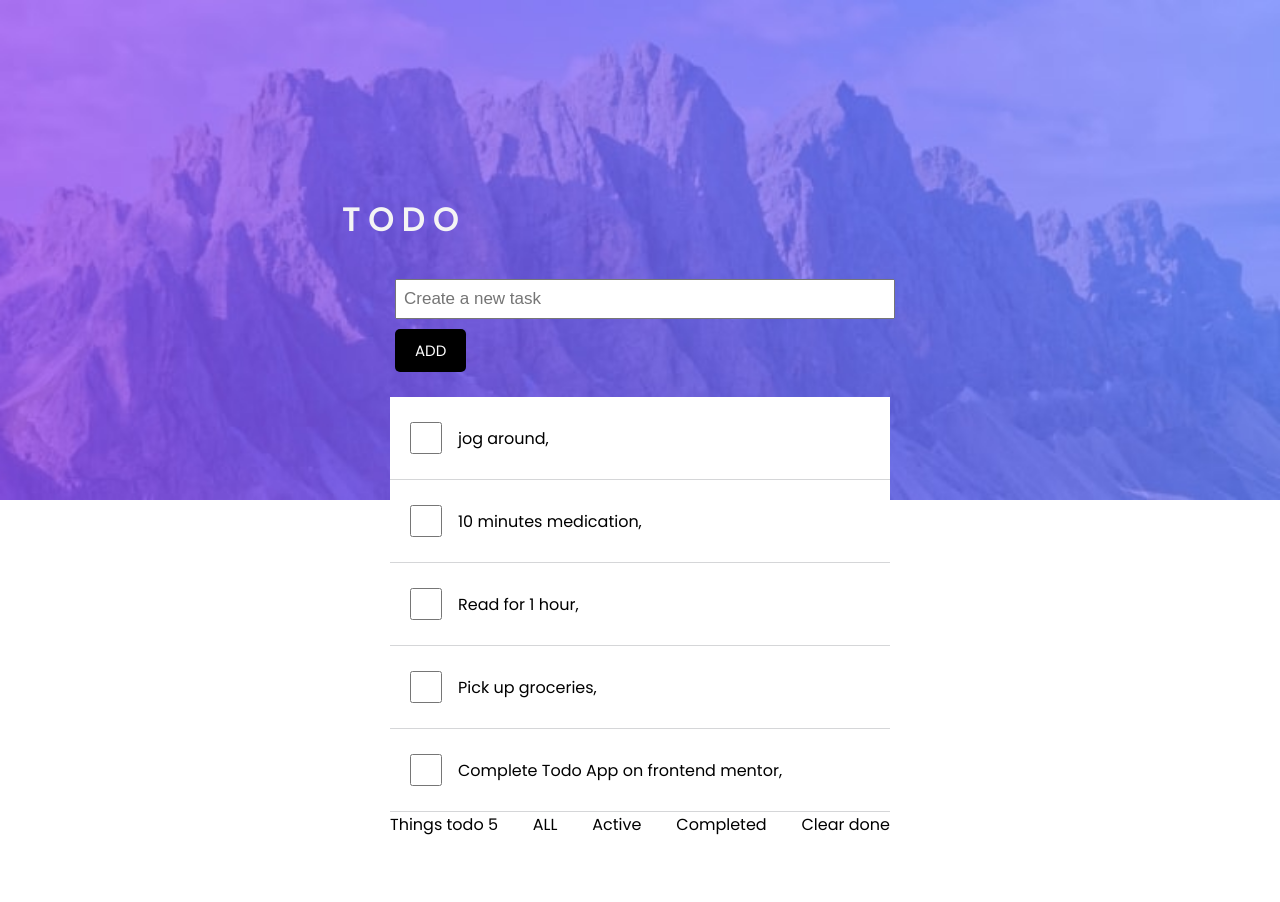
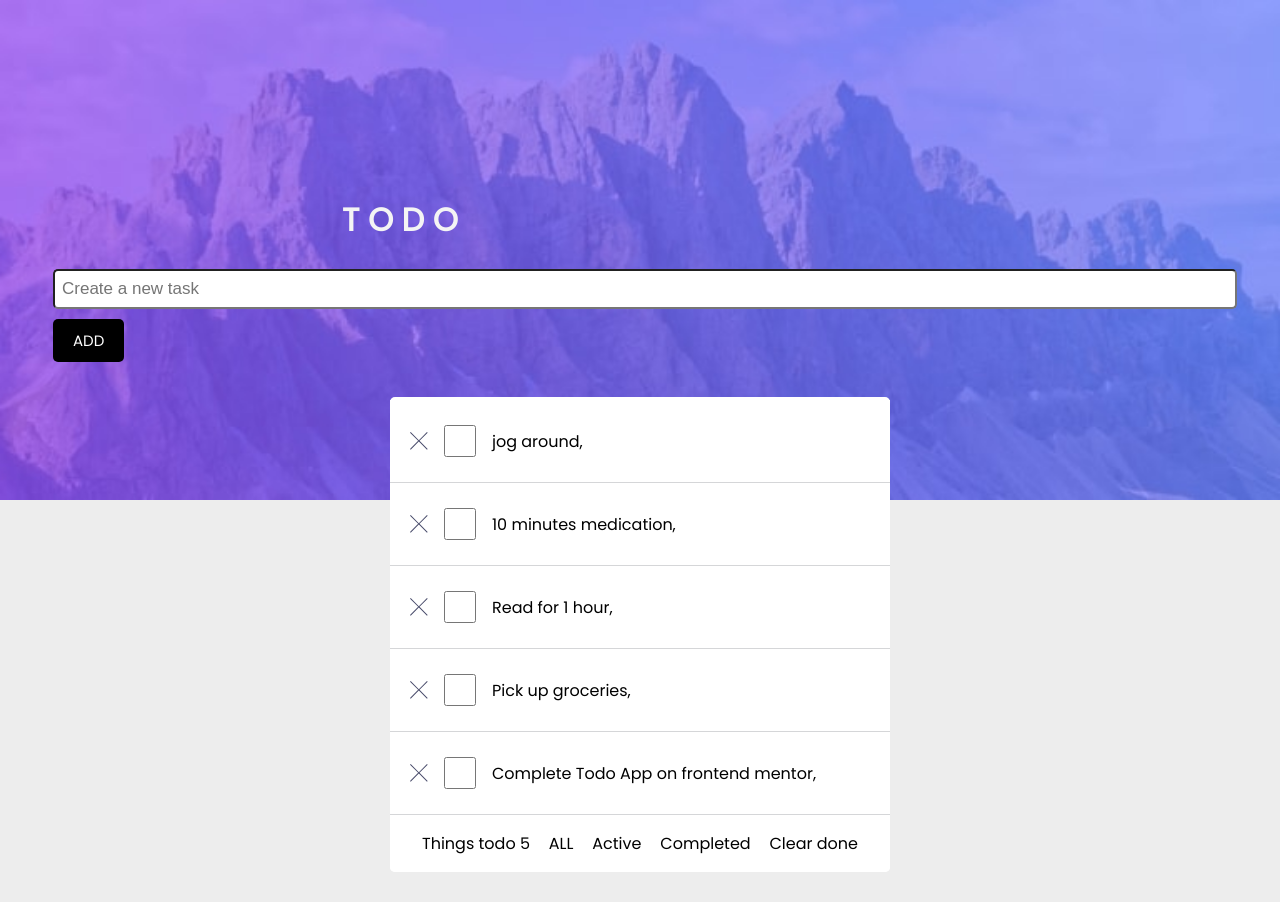
Before and after one commit to Jinatey/to-do-app, a React (Create React App) app: page / in a window 1280 px wide. Before the commit the page ends 867 px from the top, so only its background shows below. Built offline with nearby package versions, Linux system fonts and the light colour scheme.

Commit message:
icons added

```diff
--- a/package.json
+++ b/package.json
@@ -6,6 +6,7 @@
     "@testing-library/jest-dom": "^5.16.4",
     "@testing-library/react": "^13.1.1",
     "@testing-library/user-event": "^13.5.0",
+    "icons": "^1.0.0",
     "react": "^18.0.0",
     "react-dom": "^18.0.0",
     "react-scripts": "5.0.1",
--- a/src/App.css
+++ b/src/App.css
@@ -8,6 +8,7 @@
 
 body {
   font-family: 'Poppins', sans-serif;
+  background-color: rgba(146, 146, 146, 0.164);
 }
 
 img {
@@ -16,15 +17,15 @@ img {
 }
 
 .container {
+  background-color:#fff;
   max-width: 500px;
-  /* padding: 0rem 3rem; */
   margin: 30px auto;
-  /* margin: 0rem 15rem; */
-  min-height: 300px;
+  min-height: 400px;
   /* border: 1px solid steelblue; */
   /* background-color: #b39e9e; */
   /* padding: 30px; */
   border-radius: 5px;
+  padding-top: 0.2rem;
 }
 
 .task {
@@ -41,6 +42,7 @@ img {
   border-bottom: rgb(213, 214, 216) 0.01px solid;
   /* margin-top: 5rem; */
   padding: 25px 20px;
+  /* border-radius: 5px ; */
 }
 
 .task label {
@@ -67,6 +69,10 @@ img {
 .footer{
 display: flex;
 justify-content: space-between;
+background: #fff;
+padding: 1rem 2rem;
+border-bottom-left-radius: 5px;
+border-bottom-right-radius: 5px;
 
 }
 
@@ -74,6 +80,12 @@ justify-content: space-between;
 
 all:unset;
 cursor: pointer;
+
+}
+
+
+.adding-todo{
+  padding: 0rem 3rem;
 
 }
 
@@ -131,6 +143,12 @@ cursor: pointer;
   justify-content: space-between;
 }
 
+
+.icon-cross{
+
+
+}
+
 .add-form {
   /* margin-bottom: 40px; */
   /* margin-left: 5rem;
@@ -151,6 +169,7 @@ margin-right: 5rem; */
   margin: 5px;
   padding: 3px 7px;
   font-size: 17px;
+  border-radius: 5px;
 }
 
 .form-control-check {
--- a/src/App.jsx
+++ b/src/App.jsx
@@ -1,4 +1,5 @@
 import { useState } from 'react';
+
 import './App.css';
 
 function App() {
@@ -43,8 +44,10 @@ function App() {
         <h1 className='header-text'>T O D O</h1>
       </header>
 
-      <div className='container'>
-        <form
+
+      <div className='adding-todo'>
+
+      <form
           onSubmit={(e) => {
             if (text.length < 1) {
               alert('No text to add');
@@ -73,6 +76,10 @@ function App() {
             </button>
           </div>
         </form>
+      </div>
+
+      <div className='container'>
+
 
         {filteredTodos.map((todo) => (
           <div
@@ -81,13 +88,23 @@ function App() {
                 newArrayTodo.id === todo.id
                   ? { ...newArrayTodo, completed: !newArrayTodo.completed }
                   : newArrayTodo
+
               );
+
               setTodos(newList);
               // console.log(newList);
+
+
             }}
+
+
             className={`task${todo.completed ? 'container task line' : ''}`}
             key={todo.id}
           >
+            <div className='icon-cross'>
+<img src="/icon-cross.svg" alt="" />
+
+            </div>
             <input
               checked={todo.completed}
               // id={`todo-${todo.id}`}
@@ -99,7 +116,7 @@ function App() {
           </div>
         ))}
 
-        <div className='footer'>
+<div className='footer'>
           <p> Things todo {completedTodos.length}</p>
 
           <button onClick={() => setCurrentTab('all')}>ALL</button>
```
Also changed, not shown: public/icon-cross.svg (added), 1 other file (tests, documents, lock files or other folders).
